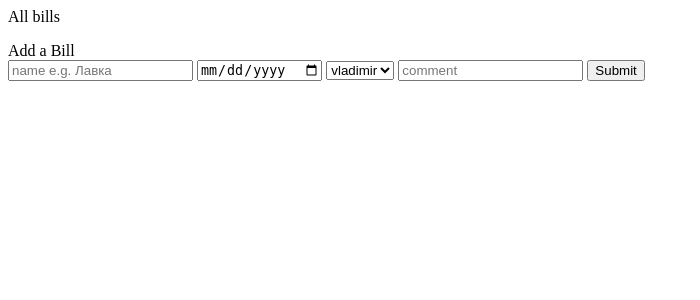
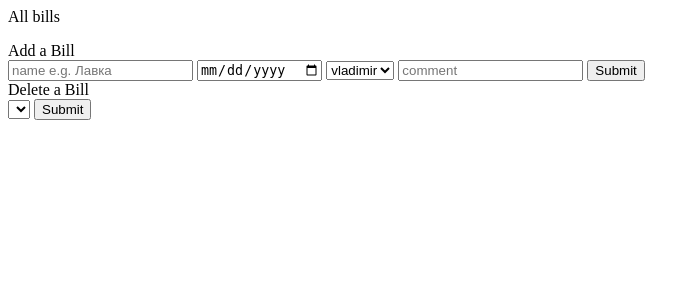
Before and after one commit to VladimirFyodorov/Accounting---Django-Project, a Django app: template bills/templates/bills/index.html in a window 1280 px wide. Shown: the top 300 px of the page, without its empty margins (0-700 px from the left). Run offline with Django 3.2, Linux system fonts and the light colour scheme; the template is opened without the code that fills it: values that come from a table or form of the project are taken from there, others are empty; data comes from the database, SQL or seed files in the repository; both versions use the stored data as it was after the commit.

Commit message:
Bag fix, add delete bill
Bag fix: multiple form bag is fixed
added delete bill form

```diff
--- a/bills/templates/bills/index.html
+++ b/bills/templates/bills/index.html
@@ -22,4 +22,14 @@
         <input type="text" placeholder="comment" name="comment">
         <input type="submit">
     </form>
+    <l1>Delete a Bill</l1>
+    <form action="{% url 'bills:delete_bill' %}" method="post">
+        {% csrf_token %}
+        <select name="bill_id">
+            {% for bill in bills %}
+                <option value="{{ bill.id }}">{{ bill }}</option>
+            {% endfor %}
+        </select>
+        <input type="submit">
+    </form>
 {% endblock %}
--- a/bills/urls.py
+++ b/bills/urls.py
@@ -5,6 +5,7 @@ app_name = 'bills'
 urlpatterns = [
     path('', views.index, name='index'), #, namespace='bills'
     path('add', views.add, name='add'),
+    path('delete_bill', views.delete_bill, name='delete_bill'),
     path('<int:bill_id>', views.bill, name='bill'),
     path('<int:bill_id>/add_item', views.add_item, name='add_item'),
     path('<int:bill_id>/assign_payment', views.assign_payment, name='assign_payment'),
--- a/users/templates/users/pay.html
+++ b/users/templates/users/pay.html
@@ -13,7 +13,7 @@
                 </ul>
                 <form action="{% url 'make_payment' lender.username %}" method="post">
                     {% csrf_token %}
-                    <select name="payments_ids" multiple>
+                    <select name="payment_id">
                         {% for payment_id, item_name, paying_amount in payment %}
                             <option value="{{ payment_id }}">For {{item_name}} pay {{paying_amount}}</option>
                         {% endfor %}
--- a/users/templates/users/receive.html
+++ b/users/templates/users/receive.html
@@ -13,7 +13,7 @@
             </ul>
             <form action="{% url 'receive_payment' borrower.username %}" method="post">
                 {% csrf_token %}
-                <select name="payments_ids" multiple>
+                <select name="payment_id">
                     {% for payment_id, item_name, paying_amount in payment %}
                         <option value="{{ payment_id }}">For {{item_name}} pay {{paying_amount}}</option>
                     {% endfor %}
```
Also changed, not shown: bills/views.py (+10 -1 lines), users/views.py (+7 -5 lines), db.sqlite3.
